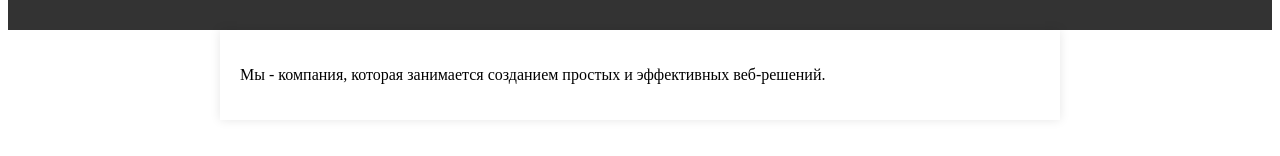
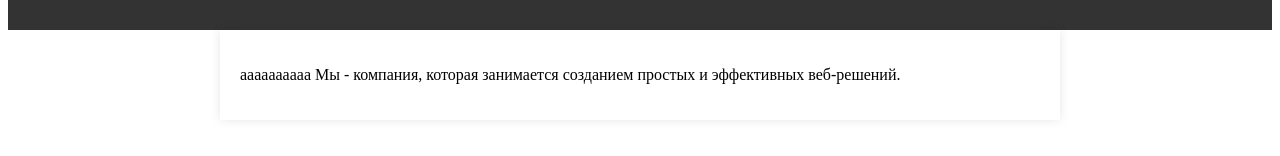
Before and after one commit to dariasaligina/dariasaligina.github.io, a plain HTML site: page about.html in a window 1280 px wide. Shown: the part 124-280 px from the top of the page. Drawn offline with Linux system fonts and the light colour scheme.

Commit message:
Update about.html

```diff
--- a/about.html
+++ b/about.html
@@ -19,7 +19,7 @@
         </nav>
     </header>
     <main>
-        <p>Мы - компания, которая занимается созданием простых и эффективных веб-решений.</p>
+        <p>aaaaaaaaaa Мы - компания, которая занимается созданием простых и эффективных веб-решений.</p>
     </main>
     <footer>
         <p>&copy; 2025 Мой Простой Сайт</p>
```
